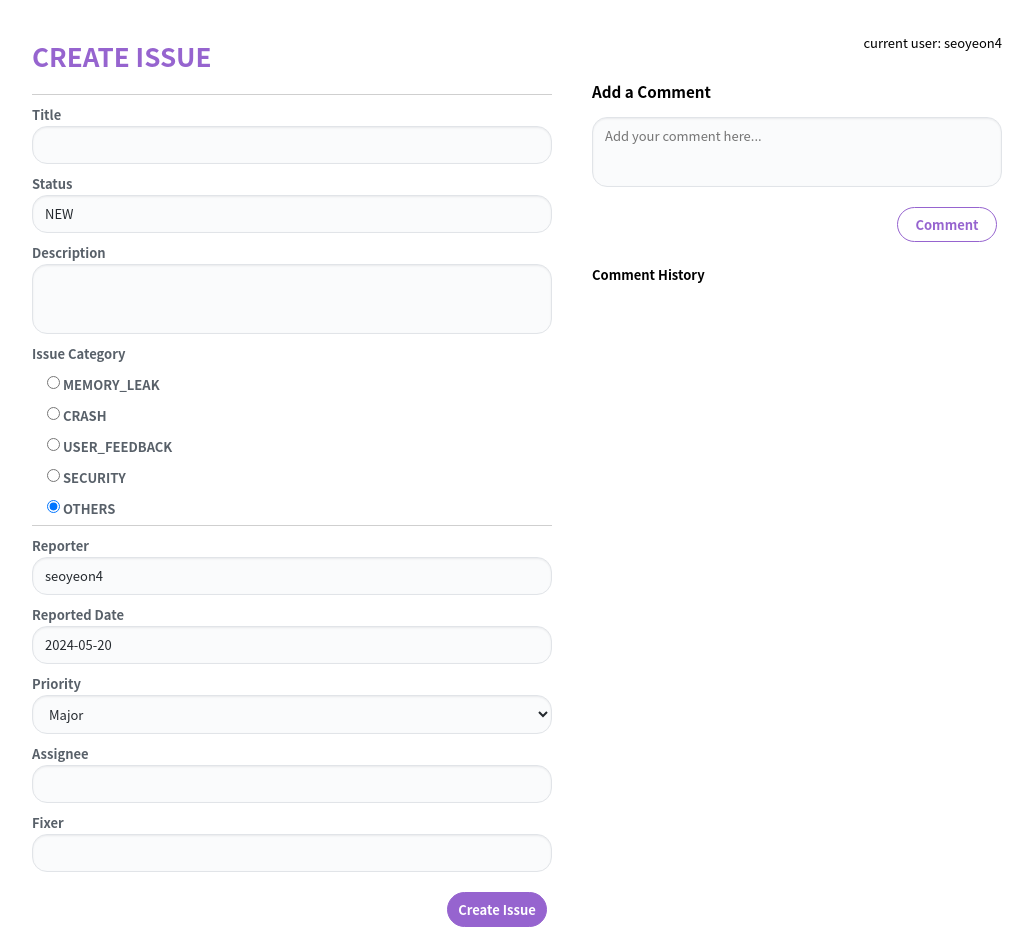
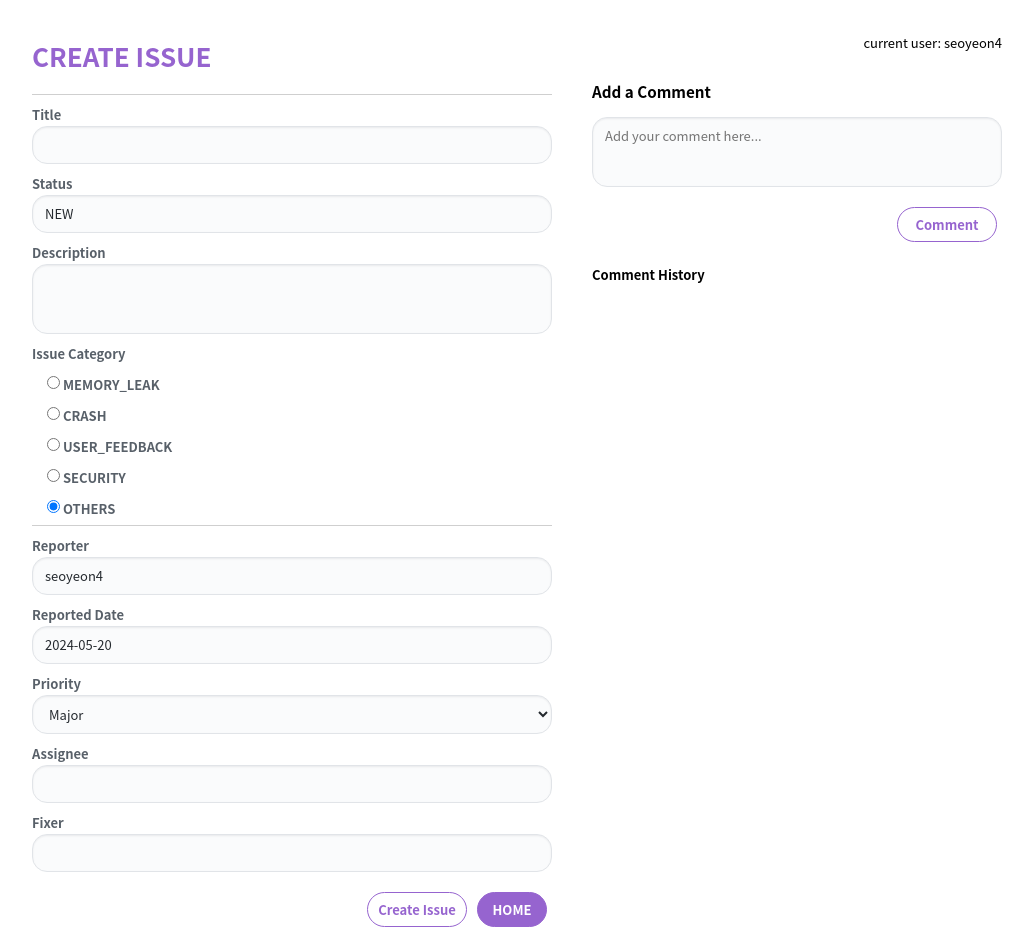
Before and after one commit to gomx3/SE_Term_Project_2024, a React (Create React App) app in the folder issuemanager/: page /createissue in a window 1280 px wide. Shown: the whole page, without its empty margins (123-1156 px from the left). Built offline with nearby package versions, Linux system fonts and the light colour scheme.

Commit message:
edit page 댓글 삭제 ui 추가

```diff
--- a/issuemanager/src/pages/create_issue/CreateIssue.js
+++ b/issuemanager/src/pages/create_issue/CreateIssue.js
@@ -5,7 +5,7 @@ import styles from './CreateIssue.module.css';
 
 function CreateIssue() {
   /* 프로젝트 정보 */
-  const projectId = `2`;
+  const projectId = `3`;
   /* 사용자 정보 */
   const [user, setUser] = useState({
     id: 8,
@@ -14,7 +14,7 @@ function CreateIssue() {
   });
   /* 이슈 정보  */
   const [issue, setIssue] = useState({
-    id: 79,
+    id: 174,
     title: '',
     description: '',
     status: 'NEW',
--- a/issuemanager/src/pages/create_issue/CreateIssue.module.css
+++ b/issuemanager/src/pages/create_issue/CreateIssue.module.css
@@ -124,6 +124,7 @@
 }
 
 .btn[type="submit"] {
+    width: 70px;
     color: #FFFFFF;
     background-color: #9664cf;
 }
--- a/issuemanager/src/pages/create_issue/IssueInfo.js
+++ b/issuemanager/src/pages/create_issue/IssueInfo.js
@@ -1,7 +1,11 @@
 import React from 'react';
+import { useNavigate } from 'react-router-dom';
 import styles from './CreateIssue.module.css';
 
 function IssueInfo( { projectId, user, issue, setIssue, categories } ) {
+
+    const navigate = useNavigate();
+
     function handleChange(e) {
         const { name, value } = e.target;
         setIssue((prevIssue) => ({ ...prevIssue, [name]: value }));
@@ -17,7 +21,7 @@ function IssueInfo( { projectId, user, issue, setIssue, categories } ) {
         });
     }
 
-    async function handleSubmit() {
+    async function handleSubmit(event) {
         const url = `/issues/projects/${projectId}`;
 
         try {
@@ -49,6 +53,11 @@ function IssueInfo( { projectId, user, issue, setIssue, categories } ) {
             alert('이슈 등록 중 오류가 발생했습니다.');
         }
     }
+
+    const onHomeClick = async (event) => {
+        event.preventDefault(); // 폼 제출 시 새로고침 방지
+        navigate('/'); // 이슈 생성 후 홈으로 이동
+    };
 
     return (
         <div>
@@ -137,7 +146,15 @@ function IssueInfo( { projectId, user, issue, setIssue, categories } ) {
                 />
             </div>
             <div className={styles.btns}>
-                <button className={styles.btn} type="submit" onClick={handleSubmit}>Create Issue</button>
+                <button
+                    className={styles.btn}
+                    onClick={handleSubmit}>
+                Create Issue</button>
+                <button
+                    className={styles.btn}
+                    type="submit"
+                    onClick={onHomeClick}
+                >HOME</button>
             </div>
         </div>
     );
--- a/issuemanager/src/pages/edit_issue/EditIssue.js
+++ b/issuemanager/src/pages/edit_issue/EditIssue.js
@@ -6,7 +6,7 @@ import styles from './EditIssue.module.css';
 
 function EditIssue() {
   /* 프로젝트 정보 */
-  const projectId = '2';
+  const projectId = '3';
   /* 사용자 정보 */
   const [user, setUser] = useState({ // 로그인한 사용자
     id: 6,
@@ -15,11 +15,11 @@ function EditIssue() {
   });
   /* 이슈 정보  */
   const [issue, setIssue] = useState({
-    id: 79,
+    id: 172,
     title: 'mytitle',
     description: 'nononono',
     status: 'NEW',
-    category: 'OTHERS',
+    category: 'MEMORY_LEAK',
     reporter: 'tt',
     reportedDate: '2024-05-31 04:14:37.409805',
     priority: 'BLOCKER',
@@ -71,7 +71,6 @@ function EditIssue() {
 
   function handleEditClick() {
     setIsEditMode((prevMode) => !prevMode);
-    console.log('Issue Edit Mode Toggled', isEditMode);
   };
 
   return (
--- a/issuemanager/src/pages/edit_issue/EditIssue.module.css
+++ b/issuemanager/src/pages/edit_issue/EditIssue.module.css
@@ -196,6 +196,21 @@
     opacity: 0.7;
 }
 
+.cmtDelBtn {
+    width: 40px;
+    height: 20px;
+    cursor: pointer;
+    border-radius: 20px;
+    line-height: 10px;
+    margin: 3px;
+    font-size: 12px;
+    font-weight: bold;
+    border-radius: 26px;
+    color: #666666;
+    border: 1px solid #666666;
+    background-color: #dfdfdf;
+}
+
 /* comment components */
 .ul {
     list-style: none;
--- a/issuemanager/src/pages/edit_issue/IssueComment.js
+++ b/issuemanager/src/pages/edit_issue/IssueComment.js
@@ -130,8 +130,13 @@ function IssueComment({ user, issue, comment, setComment }) {
                             <p className={styles.commentDate}>{comment.createdAt}</p>
                         </div>
                         <hr className={styles.commentDivider} />
-                        <div className={styles.commentContent}>
-                            <p>{comment.content}</p>
+                        <div className={styles.pageTitleContainer}>
+                            <div className={styles.commentContent}>
+                                <p>{comment.content}</p>
+                            </div>
+                            <button className={styles.cmtDelBtn}>
+                                DEL
+                            </button>
                         </div>
                     </li>
                 ))}
--- a/issuemanager/src/pages/edit_issue/IssueInfo.js
+++ b/issuemanager/src/pages/edit_issue/IssueInfo.js
@@ -93,10 +93,10 @@ function IssueInfo( { projectId, user, issue, setIssue, categories, isEditMode }
     async function onResolveIssueClick() { await updateIssueStatus(null, 'RESOLVED'); }
     async function onCodeModifyClick() { await updateIssueStatus(null, 'FIXED'); }
 
-    const onSaveClick = async (event) => {
+    const onHomeClick = async (event) => {
         event.preventDefault(); // 폼 제출 시 새로고침 방지
         navigate('/'); // 이슈 세부 사항 확인 및 편집을 마치고 홈으로 이동
-      };
+    };
 
 
     return (
@@ -217,8 +217,8 @@ function IssueInfo( { projectId, user, issue, setIssue, categories, isEditMode }
                 <button
                     className={styles.btn}
                     type="submit"
-                    onClick={onSaveClick}
-                >SAVE</button>
+                    onClick={onHomeClick}
+                >HOME</button>
             </div>
             <div className={styles.btns}>
             </div>
```
